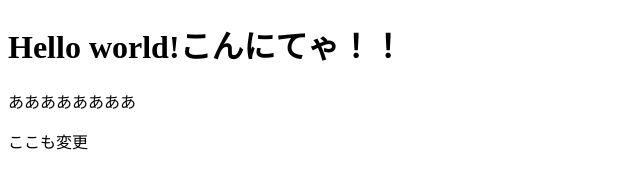
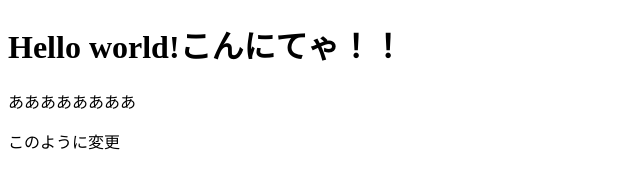
Before and after one commit to hayatosan011623/tech0-practice, a plain HTML site: page index.html in a window 1280 px wide. Shown: the full height of the page, 0-640 px from the left. Drawn offline with Linux system fonts and the light colour scheme.

Commit message:
branch02 add

```diff
--- a/index.html
+++ b/index.html
@@ -9,6 +9,6 @@
 <body>
     <h1>Hello world!こんにてゃ！！</h1>
     <p>ああああああああ</p>
-    ここも変更
+    <p>このように変更</p>
 </body>
 </html>
```
